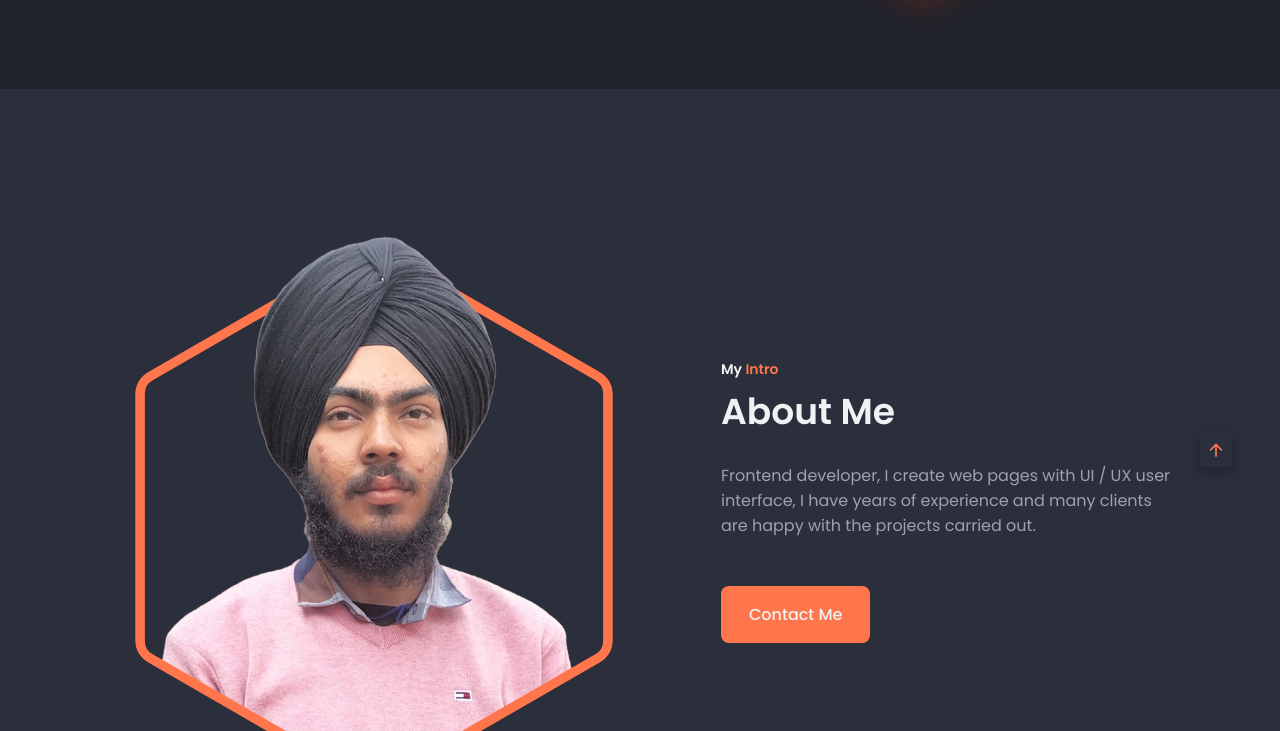
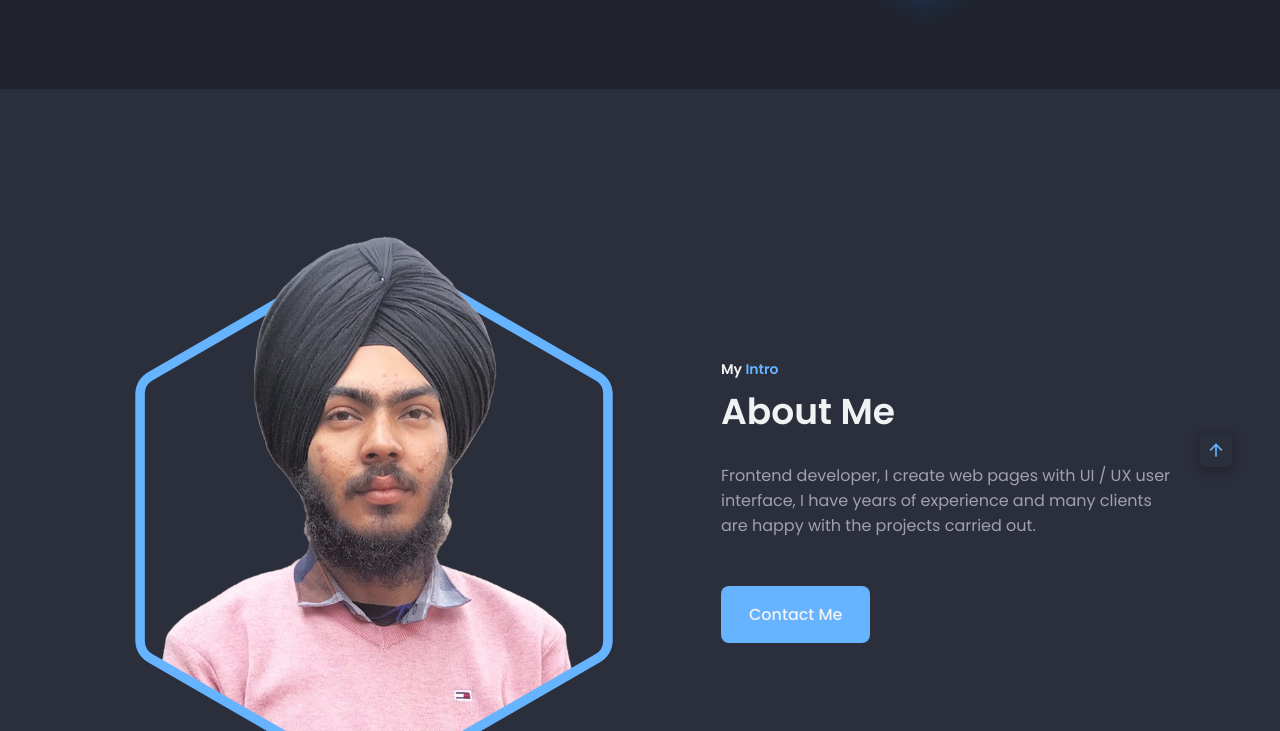
Before and after one commit to SardarJagjeetSingh/Portfolio, a plain HTML site: page index.html in a window 1280 px wide. Shown: the part 733-1464 px from the top of the page. Drawn offline with nearby package versions, Linux system fonts and the light colour scheme.

Commit message:
Update style.css update color

```diff
--- a/style.css
+++ b/style.css
@@ -19,8 +19,8 @@
       -> Copy the color mode (HSL)
   */
 
-    --hue: 14;
-    --first-color: hsl(var(--hue), 100%, 65%);
+    --hue: 210;
+    --first-color: hsl(var(--hue), 100%, 70%);
     --first-color-alt: hsl(var(--hue), 56%, 35%);
     --title-color: hsl(228, 8%, 95%);
     --text-color: hsl(228, 8%, 65%);
```
